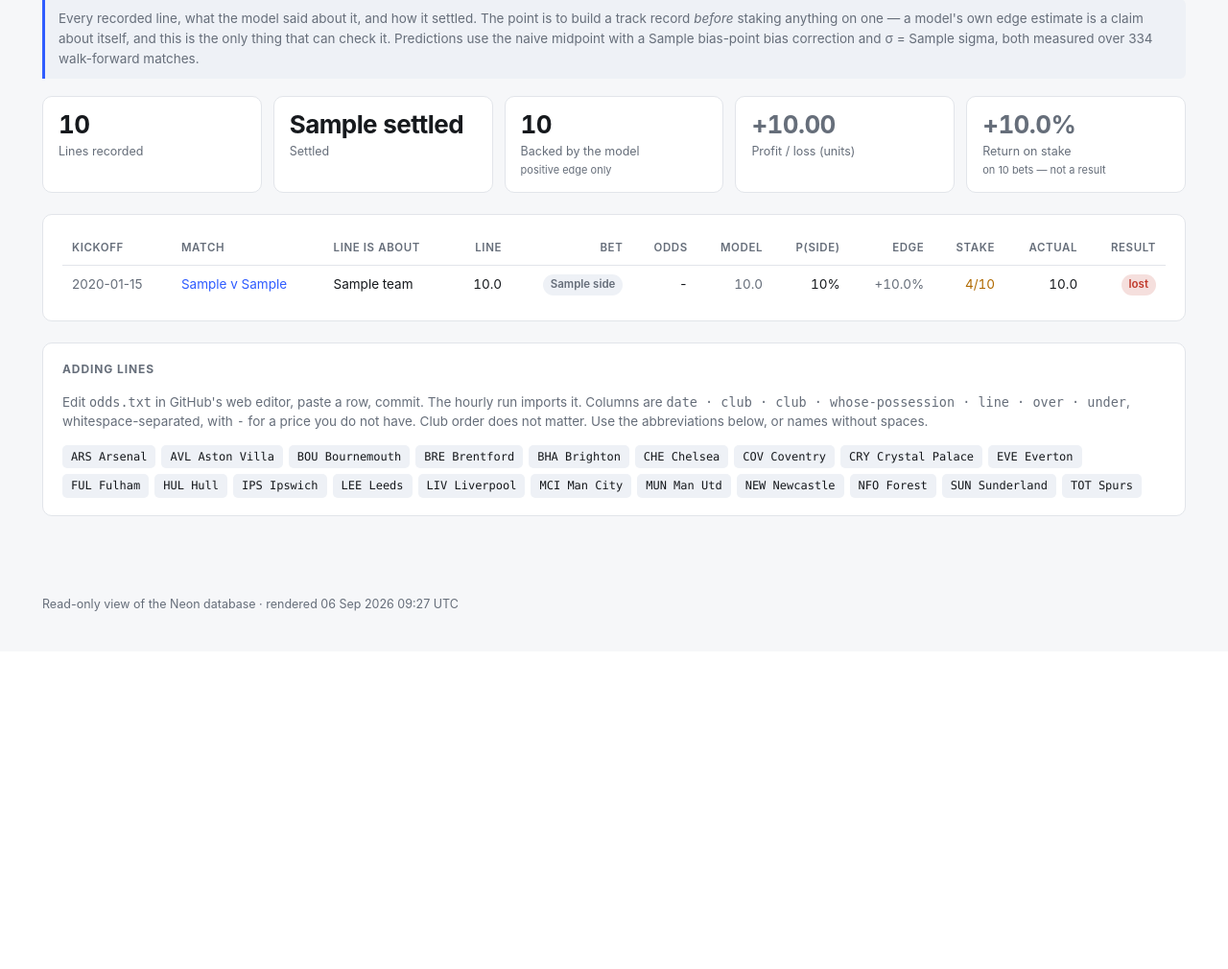
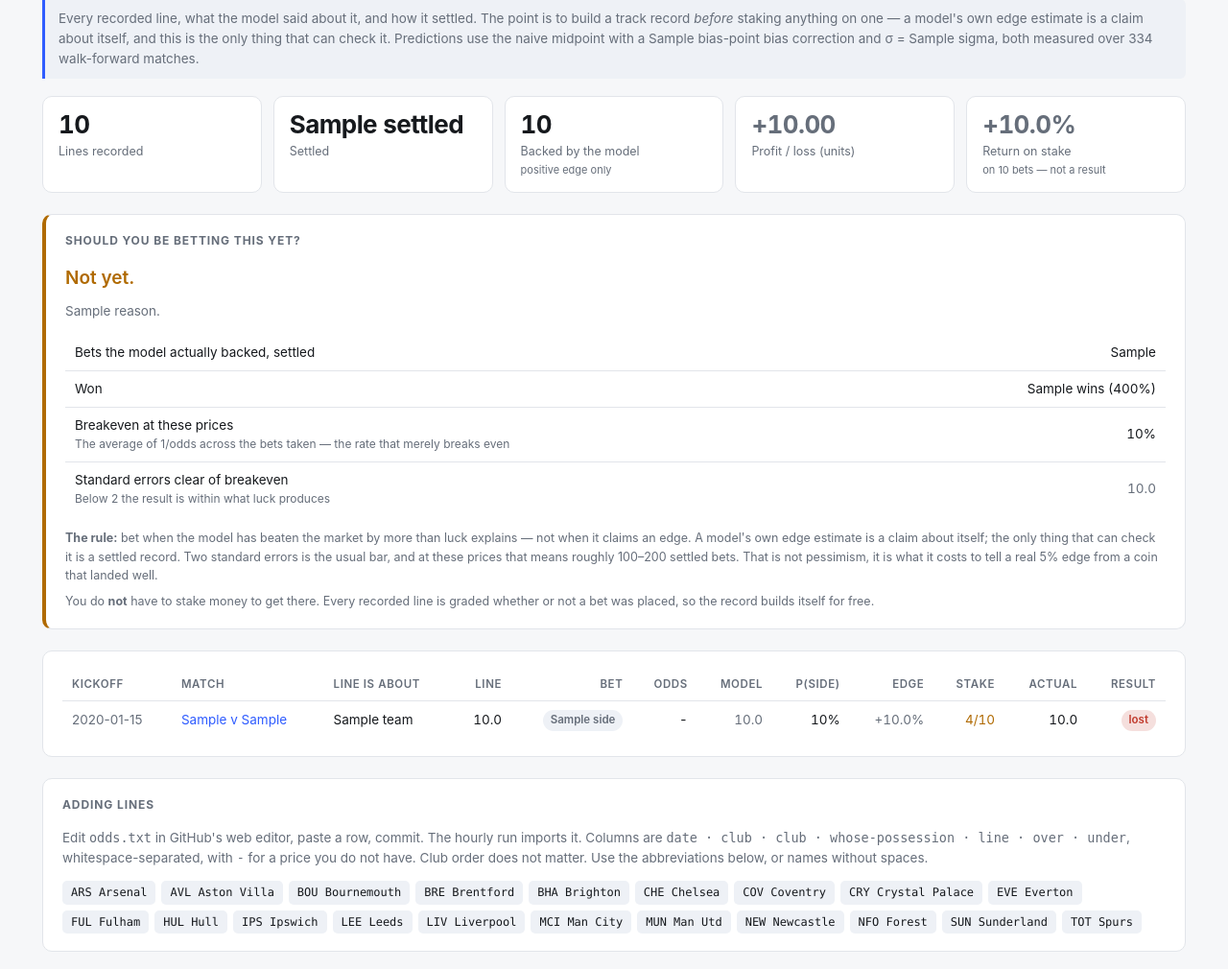
Before and after one commit to kennybaer11/posession, a Flask app: template templates/bets.html in a window 1280 px wide. Shown: the part 139-1149 px from the top of the page at 96% size. Before the commit the page ends 776 px from the top, so only its background shows below. Run offline with Flask 3, Linux system fonts and the light colour scheme; the template is opened without the code that fills it: most values are stand-ins (such as "Sample title", 1, 10 or a date in 2020); some libraries are stand-ins or nearby versions.

Commit message:
Answer "should I bet yet" on the page, with a rule instead of an opinion
The Bets page now states a verdict and shows the arithmetic behind it. The
test is not whether the record has profited - over a handful of bets that is
mostly luck - but whether it has profited by more than luck explains.

Each bet at odds o needs a 1/o win rate to break even, so the breakeven for a
mixed set is the average of those. The observed rate is tested against it
using the standard error of a proportion, with two standard errors as the bar.

That bar is high and deliberately so: at these prices it means roughly 200
settled bets at a 62% hit rate against a 54% breakeven. 100 bets at 60% comes
to 1.2 standard errors, which is not evidence. The page says how many more
bets at the current rate would settle it, so the target is a number rather
than a feeling.

It also says plainly that staking money is not required to get there. Every
recorded line is graded whether or not a bet was placed, so the record - and
with it the stake ceiling - builds for free.

Co-Authored-By: Claude Opus 5 <noreply@anthropic.com>

```diff
--- a/app.py
+++ b/app.py
@@ -371,6 +371,11 @@ def bets():
             staked += 1
             returned += r["odds"] if r["hit"] else 0.0
 
+    import model as m
+    graded_bets = [(bool(r["hit"]), r["odds"]) for r in rows
+                   if r["actual"] is not None and r["backed"] and r["odds"]]
+    call = m.verdict(graded_bets)
+
     totals = {
         "recorded": len(rows), "settled": settled, "won": won,
         "staked": staked, "returned": returned,
@@ -380,7 +385,7 @@ def bets():
                            if r["over_odds"] and r["under_odds"]),
     }
     return render_template("bets.html", rows=rows, totals=totals,
-                           sigma=8.40, bias=0.98)
+                           verdict=call, sigma=8.40, bias=0.98)
 
 
 @app.route("/model")
--- a/templates/bets.html
+++ b/templates/bets.html
@@ -39,6 +39,64 @@
       {% endif %}
     </div>
   </div>
+</div>
+
+<div class="panel" style="border-left:4px solid {{ 'var(--good)' if verdict.ready else 'var(--warn)' }}">
+  <h2>Should you be betting this yet?</h2>
+  <p style="font-size:19px;font-weight:640;margin:0 0 10px">
+    {% if verdict.ready %}
+      <span class="good">Yes &mdash; the record now supports it.</span>
+    {% else %}
+      <span class="warn">Not yet.</span>
+    {% endif %}
+  </p>
+  <p class="muted" style="font-size:13.5px;margin:0 0 14px">{{ verdict.reason }}.</p>
+
+  <table>
+    <tbody>
+      <tr>
+        <td class="l">Bets the model actually backed, settled</td>
+        <td class="num">{{ verdict.n }}</td>
+      </tr>
+      {% if verdict.n %}
+      <tr>
+        <td class="l">Won</td>
+        <td class="num">{{ verdict.wins }} ({{ '%.0f%%'|format(verdict.rate * 100) }})</td>
+      </tr>
+      <tr>
+        <td class="l">
+          Breakeven at these prices
+          <div class="muted" style="font-size:12px;white-space:normal">
+            The average of 1/odds across the bets taken &mdash; the rate that merely breaks even
+          </div>
+        </td>
+        <td class="num">{{ '%.0f%%'|format(verdict.breakeven * 100) }}</td>
+      </tr>
+      <tr>
+        <td class="l">
+          Standard errors clear of breakeven
+          <div class="muted" style="font-size:12px;white-space:normal">
+            Below 2 the result is within what luck produces
+          </div>
+        </td>
+        <td class="num {{ 'good' if verdict.z >= 2 else 'muted' }}">{{ '%.1f'|format(verdict.z) }}</td>
+      </tr>
+      {% endif %}
+    </tbody>
+  </table>
+
+  <p class="muted" style="font-size:12.5px;margin:14px 0 0">
+    <strong>The rule:</strong> bet when the model has beaten the market by more than luck
+    explains &mdash; not when it claims an edge. A model's own edge estimate is a claim
+    about itself; the only thing that can check it is a settled record. Two standard
+    errors is the usual bar, and at these prices that means roughly 100&ndash;200 settled
+    bets. That is not pessimism, it is what it costs to tell a real 5% edge from a coin
+    that landed well.
+  </p>
+  <p class="muted" style="font-size:12.5px;margin:8px 0 0">
+    You do <strong>not</strong> have to stake money to get there. Every recorded line is
+    graded whether or not a bet was placed, so the record builds itself for free.
+  </p>
 </div>
 
 {% if totals.settled < 100 %}
```
Also changed, not shown: model.py (+58 -0 lines).
